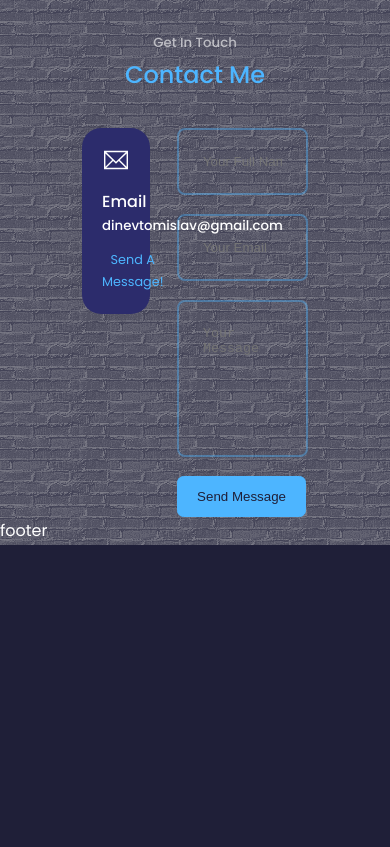
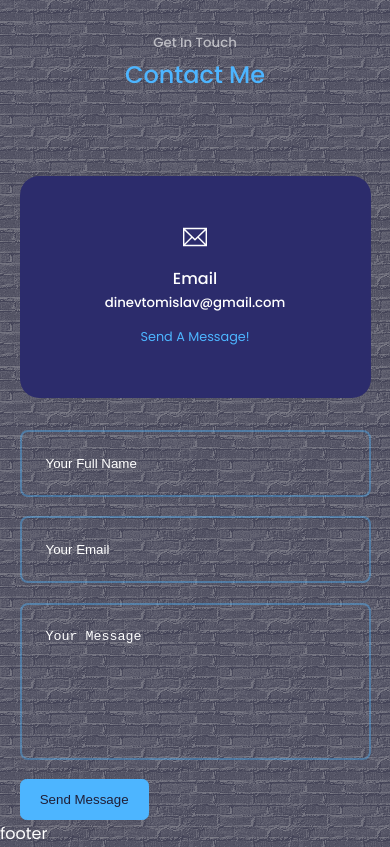
Before and after one commit to dinevtomislav/Portfolio, a React (Create React App) app in the folder react-portfolio-website/: page / in a window 390 px wide. Shown: the part 8120-8967 px from the top of the page. Before the commit the page ends 8665 px from the top, so only its background shows below. Built offline with nearby package versions, Linux system fonts and the light colour scheme.

Commit message:
responsiveness for contact

```diff
--- a/react-portfolio-website/src/components/contact/contact.css
+++ b/react-portfolio-website/src/components/contact/contact.css
@@ -12,8 +12,9 @@
 }
 
 .contact__option {
+    margin-top: 3rem;
     background: var(--color-bg-variant);
-    padding: 1.2rem;
+    padding: 3rem;
     border-radius: 1.2rem;
     text-align: center;
     border: 1px solid transparent;
@@ -53,3 +54,24 @@
     resize: none;
     color: var(--color-white);
 }
+
+::placeholder {
+    color: var(--color-white);
+}
+
+/* ================ MEDIA QUERIES (Medium Devices) ============================= */
+
+@media screen and (max-width: 1024px) {
+   .container.contact__container {
+    grid-template-columns: 1fr;
+    gap: 2rem;
+   }
+}
+
+/* ================ MEDIA QUERIES (Small Devices) ============================= */
+
+@media screen and (max-width: 600px) {
+    .container.contact__container {
+        width: var(--container-width-sm);
+    }
+}
```
